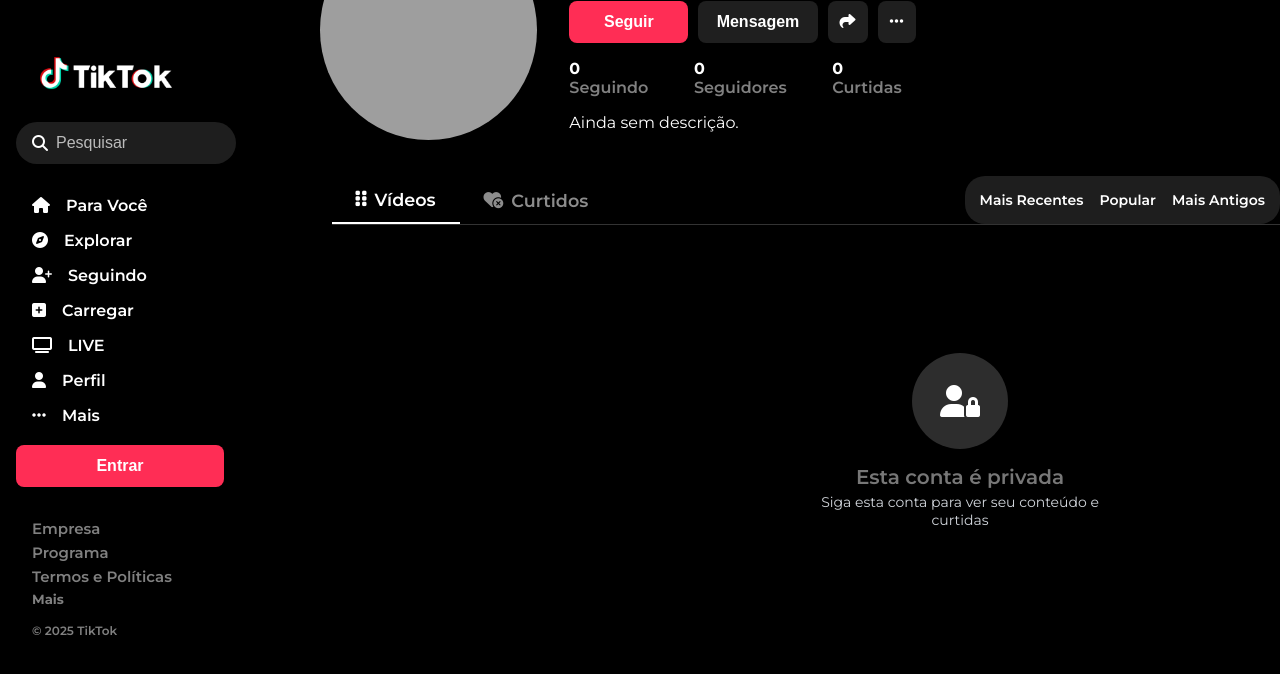
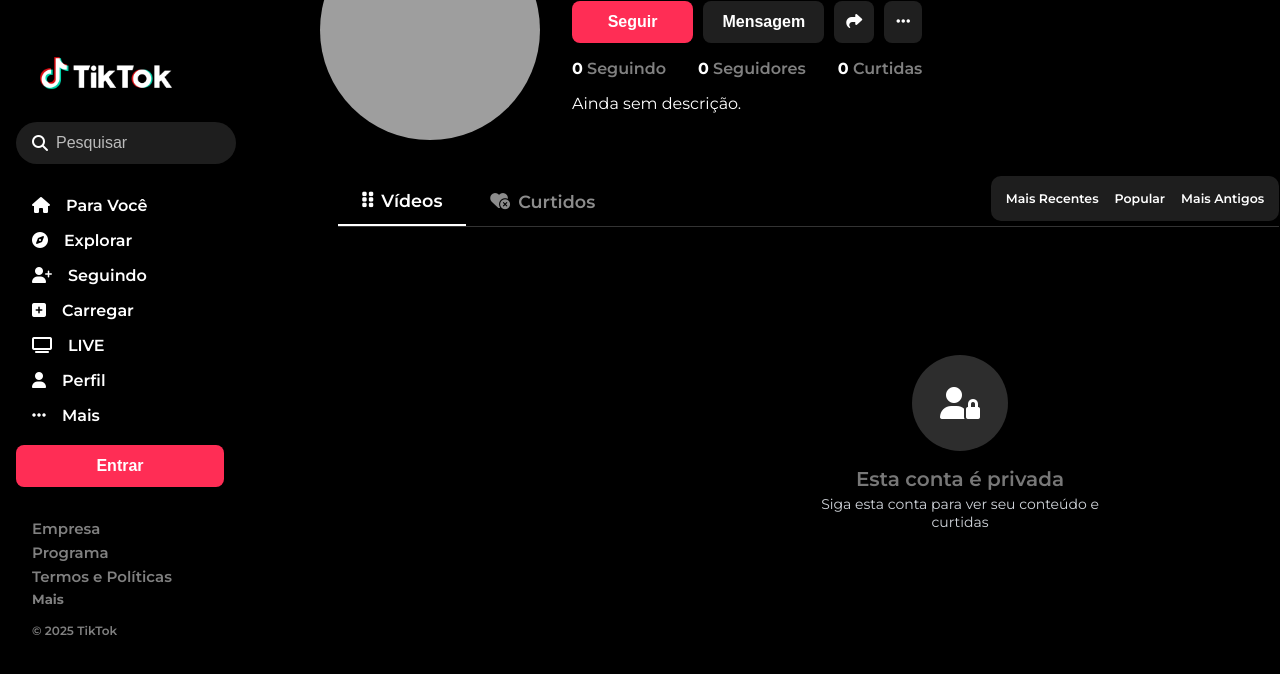
Before and after one commit to pdrodc/tik-tok-profile-page, a plain HTML site: page index.html in a window 1280 px wide. Drawn offline with Linux system fonts and the light colour scheme; grey boxes are pictures that could not be loaded.

Commit message:
Add files via upload

```diff
--- a/css/style.css
+++ b/css/style.css
@@ -247,7 +247,7 @@ li {
 
 .videos-section {
   border-bottom: 1px solid rgba(255, 255, 255, 0.2);
-  width: 100%;
+  width: 98%;
   display: flex;
   margin-left: -36.5rem;
   padding-top: 16rem;
@@ -283,22 +283,29 @@ li {
 
 .time {
   display: flex;
-  font-size: 14px;
+  font-size: 12.5px;
   background-color: #1e1e1e;
   padding: 15px;
-  border-radius: 20px;
+  margin-bottom: 5px;
+  border-radius: 10px;
   gap: 1rem;
+}
+
+.time-section{
+  padding: 0px 0px;
 }
 
 .time a {
   color: #fff;
 }
 
-.time a:hover {
+/* .time a:hover {
   transition: all ease-in-out 0.3s;
   color: #777777;
   padding: 10px;
-}
+} */
+
+
 
 .private {
   text-align: center;
@@ -337,3 +344,7 @@ li {
   font-size: 14px;
   color: #d1d5db;
 }
+
+@media (max-width: 600px) {
+
+}
```
